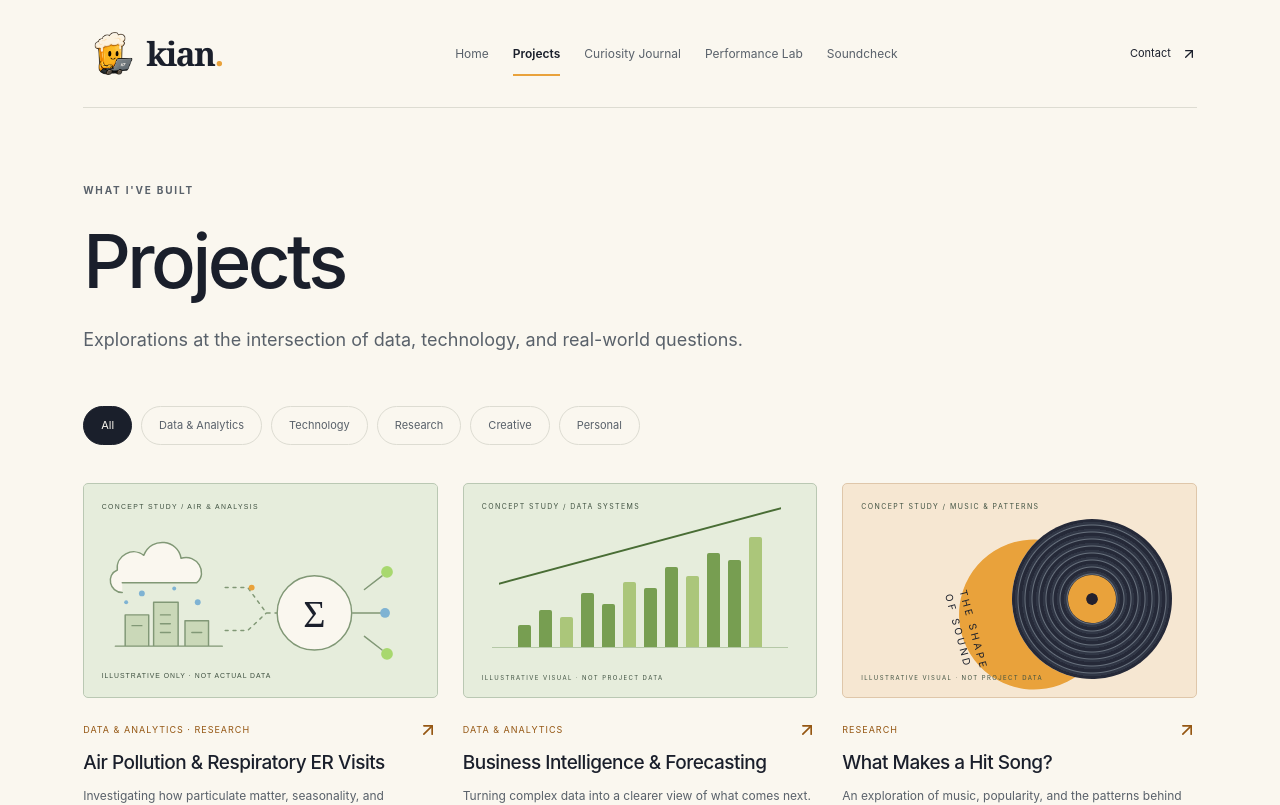
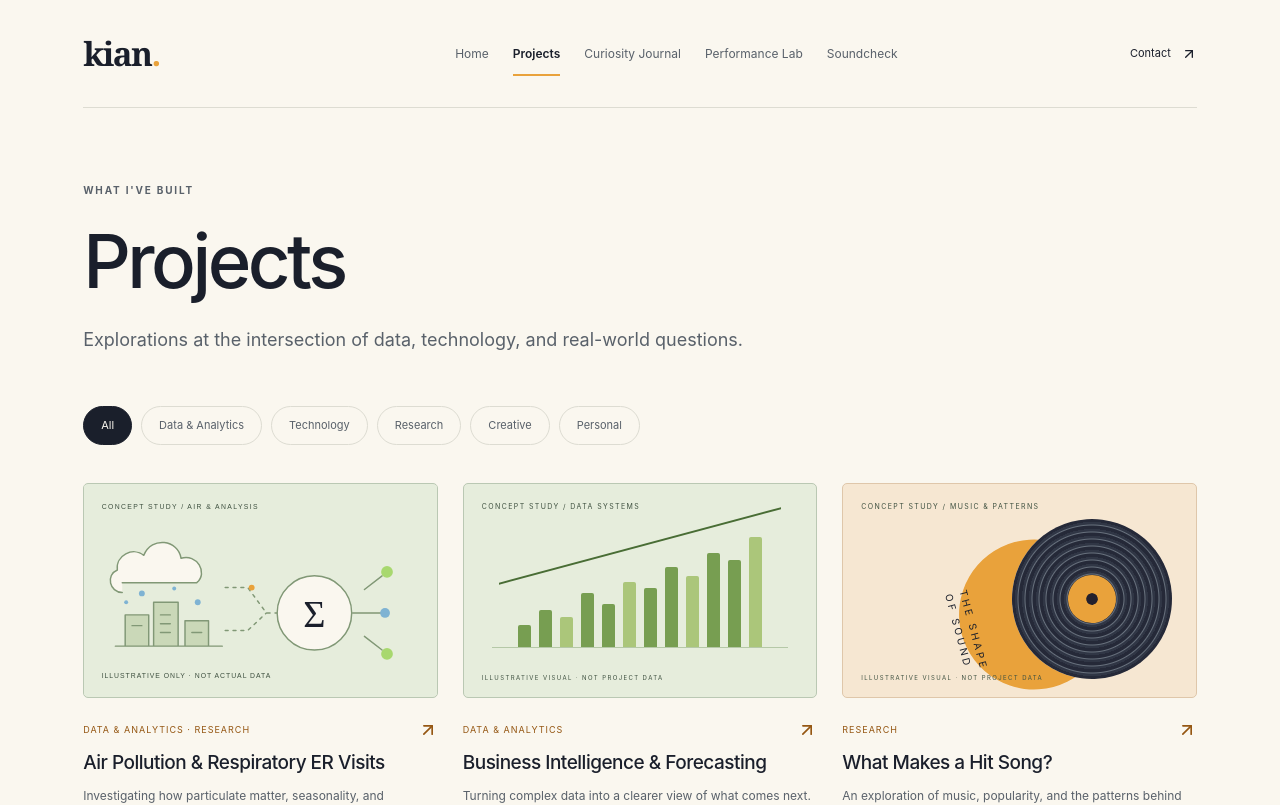
Before and after one commit to MrHim0thy/kianthomasbeer.com, a React (Vite) app: page /#/projects in a window 1280 px wide. Shown: the top 805 px of the page. Built offline with nearby package versions, Linux system fonts and the light colour scheme.

Commit message:
fine tune hero page

```diff
--- a/src/App.tsx
+++ b/src/App.tsx
@@ -25,10 +25,10 @@ const navigation = [
   { label: "Performance Lab", path: "/performance-lab" },
   { label: "Soundcheck", path: "/soundcheck" },
 ];
-function Brand() {
+function Brand({ showMascot = true }: { showMascot?: boolean }) {
   return (
     <Link to="/" className="wordmark" aria-label="Kian Thomasbeer home">
-      <img src="/brand/beer-buddy.png" width="56" height="48" alt="" />
+      {showMascot && <img src="/brand/beer-buddy.png" width="56" height="48" alt="" />}
       <span>
         kian<span className="brand-dot">.</span>
       </span>
@@ -75,7 +75,7 @@ export default function App() {
       </a>
       <div className="site-shell">
         <header className="site-header">
-          <Brand />
+          <Brand showMascot={false} />
           <button
             className="menu-toggle"
             aria-label={menu ? "Close navigation" : "Open navigation"}
--- a/src/components/home/InteractiveTerminal.css
+++ b/src/components/home/InteractiveTerminal.css
@@ -42,7 +42,7 @@
 .terminal-result a svg { display: inline; vertical-align: middle; margin-left: 6px; flex-shrink: 0; }
 .terminal-input-label, .terminal-announcement { position: absolute; width: 1px; height: 1px; padding: 0; margin: -1px; overflow: hidden; clip-path: inset(50%); white-space: nowrap; border: 0; }
 .terminal-portrait { position: relative; align-self: stretch; min-width: 0; z-index: 1; pointer-events: none; }
-.terminal-portrait-name { position: absolute; left: -14%; right: -4%; top: 12%; color: #e9a23b29; font: 750 clamp(130px,19vw,280px)/1 ui-sans-serif,system-ui,sans-serif; letter-spacing: -14px; white-space: nowrap; z-index: 0; text-align: center; overflow: hidden; }
+.terminal-portrait-glow { position: absolute; inset: 0; z-index: 0; background: radial-gradient(ellipse 58% 50% at 52% 44%, rgb(233 162 59 / 8%) 0%, rgb(233 162 59 / 3%) 38%, transparent 80%); }
 .terminal-portrait-frame { position: absolute; bottom: -55px; left: 49%; transform: translateX(-50%); height: clamp(570px,50vw,680px); aspect-ratio: 1817/2628; overflow: hidden; z-index: 1; }
 .terminal-portrait-frame > img { position: absolute; width: 166.0979637%; max-width: none; height: auto; left: -2.6967529%; top: -24.7336377%; }
 @media (prefers-reduced-motion: no-preference) { .terminal-buddy img { transition: transform 200ms ease; } .terminal-buddy:hover img { transform: translateY(-3px); } .terminal-suggestions button { transition: background-color 150ms ease, border-color 150ms ease; } }
@@ -52,7 +52,7 @@
   .terminal-introduction h1 { font-size: clamp(40px,4.9vw,55px); letter-spacing: -2px; }
   .terminal-subtitle { font-size: 16px; }
   .terminal-portrait-frame { height: 590px; left: 47%; }
-  .terminal-portrait-name { font-size: 20vw; letter-spacing: -10px; top: 23%; }
+  .terminal-portrait-glow { background: radial-gradient(ellipse 60% 52% at 50% 43%, rgb(233 162 59 / 8%), rgb(233 162 59 / 3%) 38%, transparent 80%); }
   .terminal-links .profile-links { gap: 12px; }
 }
 @media (max-width: 820px) {
@@ -61,7 +61,7 @@
   .terminal-introduction h1 { font-size: clamp(39px,8vw,65px); letter-spacing: -2px; }
   .terminal-portrait { height: clamp(410px,80vw,620px); width: 100%; max-width: 660px; justify-self: center; overflow: hidden; margin-top: 28px; }
   .terminal-portrait-frame { height: min(100vw,600px); bottom: 0; left: 50%; }
-  .terminal-portrait-name { top: 14%; left: 0; right: 0; font-size: clamp(130px,27vw,220px); letter-spacing: -8px; }
+  .terminal-portrait-glow { background: radial-gradient(ellipse 60% 55% at 50% 45%, rgb(233 162 59 / 8%), rgb(233 162 59 / 3%) 38%, transparent 80%); }
   .terminal-form input { font-size: 16px; min-height: 44px; }
   .terminal-suggestions { gap: 6px; }
   .terminal-suggestions button { min-height: 44px; padding: 9px 12px; }
--- a/src/components/home/TerminalHero.tsx
+++ b/src/components/home/TerminalHero.tsx
@@ -4,7 +4,7 @@ export default function TerminalHero() {
   return <section className="terminal-hero" aria-label="Meet Kian">
     <InteractiveTerminal />
     <div className="terminal-portrait">
-      <span className="terminal-portrait-name" aria-hidden="true">KIAN</span>
+      <span className="terminal-portrait-glow" aria-hidden="true" />
       <div className="terminal-portrait-frame"><img src="/images/kian-website-portrait.png" width="3018" height="3278" alt="Kian Thomasbeer smiling in a light blue shirt" fetchPriority="high" /></div>
     </div>
   </section>;
--- a/src/styles.css
+++ b/src/styles.css
@@ -1000,3 +1000,7 @@ footer > a:last-child {
     transition: none !important;
   }
 }
+
+/* Retain the header brand footprint so removing its mascot does not shift navigation. */
+.site-header .wordmark { padding-right: 63px; }
+@media (max-width: 760px) { .site-header .wordmark { padding-right: 54px; } }
```
